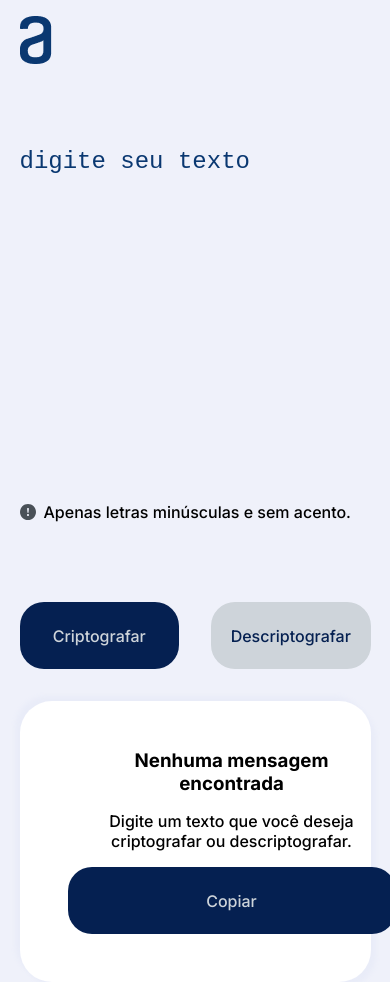
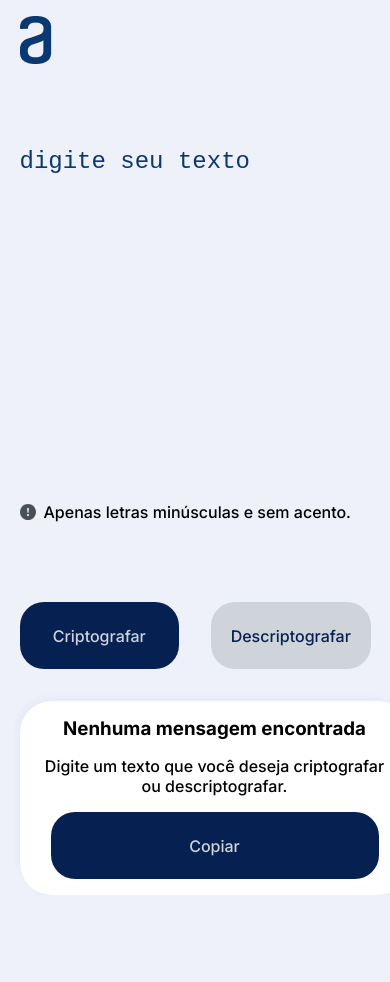
Before and after one commit to lucasf5/Decodificador-de-Texto, a plain HTML site: page index.html in a window 390 px wide. Shown: the top 982 px of the page. After the commit the page ends 895 px from the top, so only its background shows below. Drawn offline with Linux system fonts and the light colour scheme.

Commit message:
bug fix on copy button

```diff
--- a/assets/sass/_main.scss
+++ b/assets/sass/_main.scss
@@ -72,7 +72,7 @@ main {
   }
   .containerEsquerdo {
     background-color: $White;
-    padding: 3rem;
+    padding: 2rem;
     width: 400px;
     max-height: 944px;
     height: 100%;
@@ -84,6 +84,7 @@ main {
     align-items: center;
     justify-content: center;
     text-align: center;
+    box-sizing: border-box;
     gap: 1rem;
     &__infos {
       display: flex;
@@ -108,7 +109,8 @@ main {
   main {
     flex-direction: column;
     .containerEsquerdo {
-      width: 100%;
+      width: 100vw;
+      padding: 1rem;
       max-width: 693px;
       height: 100%;
 
```
Also changed, not shown: assets/css/padrao.css, 1 other file.
